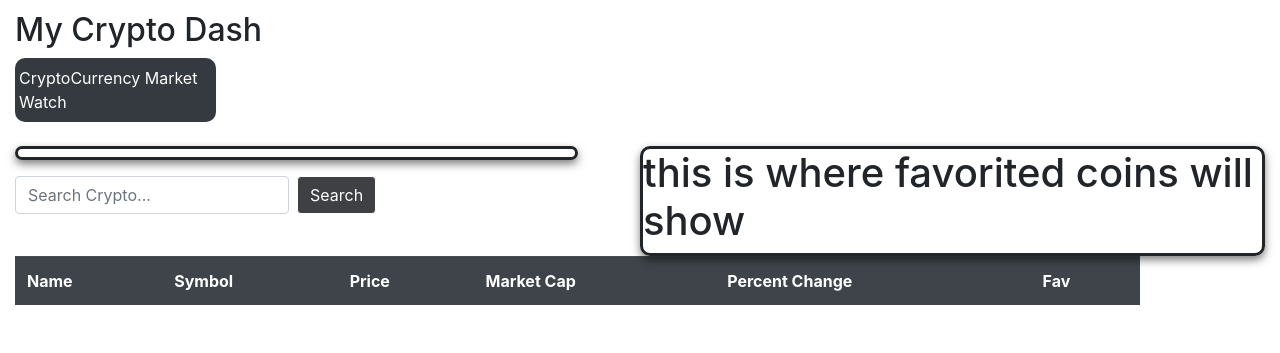
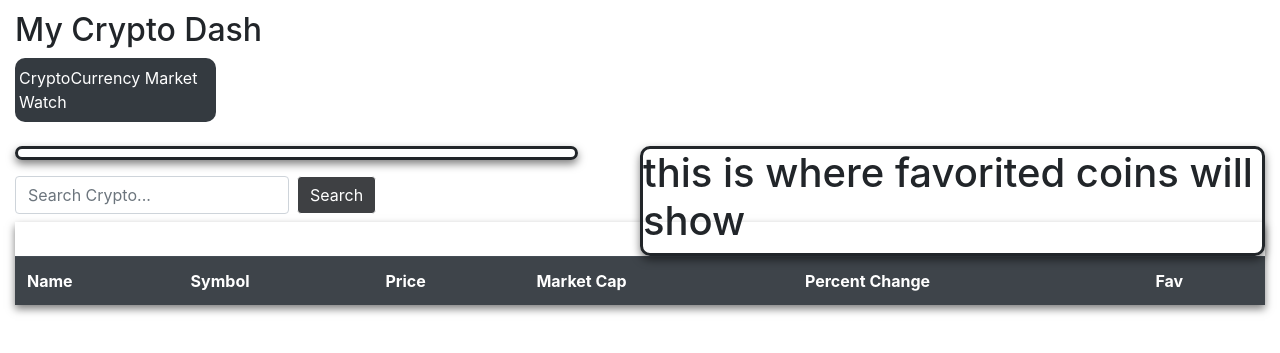
Before and after one commit to geosynchro/flat-iron-project-1, a plain HTML site: page index.html in a window 1280 px wide. Shown: the part 95-448 px from the top of the page. Drawn offline with nearby package versions, Linux system fonts and the light colour scheme; no server answers.

Commit message:
Simple formatting changes, no code changes

```diff
--- a/index.html
+++ b/index.html
@@ -75,14 +75,14 @@
     </div>
 
     <div id ="crypto-table-list">
-        <table class="table table-striped table-dark">
+        <table id="dtDynamicVerticalScrollExample" class="table table-striped table-dark">
           <tr>
-            <th scope="col">Name</th>
-            <th scope="col">Symbol</th>
-            <th scope="col">Price</th>
-            <th scope="col">Market Cap</th>
-            <th scope="col">Percent Change</th>
-            <th scope="col">Fav</th>
+            <th class="th-sm" scope="col">Name</th>
+            <th class="th-sm" scope="col">Symbol</th>
+            <th class="th-sm" scope="col">Price</th>
+            <th class="th-sm" scope="col">Market Cap</th>
+            <th class="th-sm" scope="col">Percent Change</th>
+            <th class="th-sm" scope="col">Fav</th>
           </tr>
         </table>
     </div>
--- a/style.css
+++ b/style.css
@@ -32,6 +32,9 @@ img {
     border-color: black;
     padding-left: 10px;
     padding-right: 10px;
+    margin-left: 5px;
+    margin-right: 5px;
+    cursor: pointer;
 
 }
 
@@ -66,10 +69,25 @@ input {
 }
 
 #crypto-table-list {
-
-    width: 90%;
+    width: 100%;
+    cursor: pointer;
+    box-shadow: 0 4px 8px 0 rgba(0, 0, 0, 0.5)
 }
 
+
+/* table styling from bootstrap
+table.dataTable thead .sorting:after,
+table.dataTable thead .sorting:before,
+table.dataTable thead .sorting_asc:after,
+table.dataTable thead .sorting_asc:before,
+table.dataTable thead .sorting_asc_disabled:after,
+table.dataTable thead .sorting_asc_disabled:before,
+table.dataTable thead .sorting_desc:after,
+table.dataTable thead .sorting_desc:before,
+table.dataTable thead .sorting_desc_disabled:after,
+table.dataTable thead .sorting_desc_disabled:before {
+bottom: .5em;
+} */
 
 
 
```
Also changed, not shown: index.js (+22 -20 lines).
